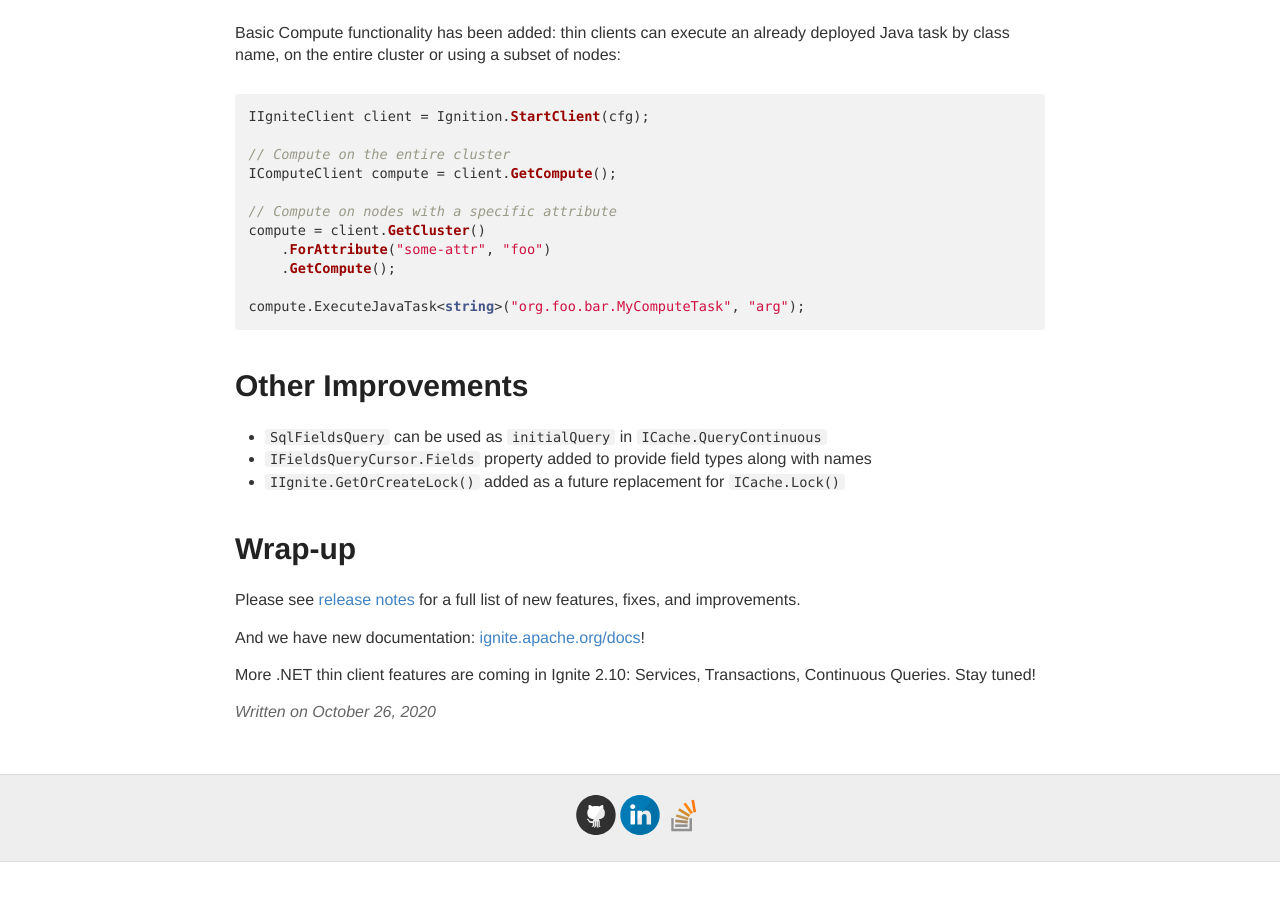
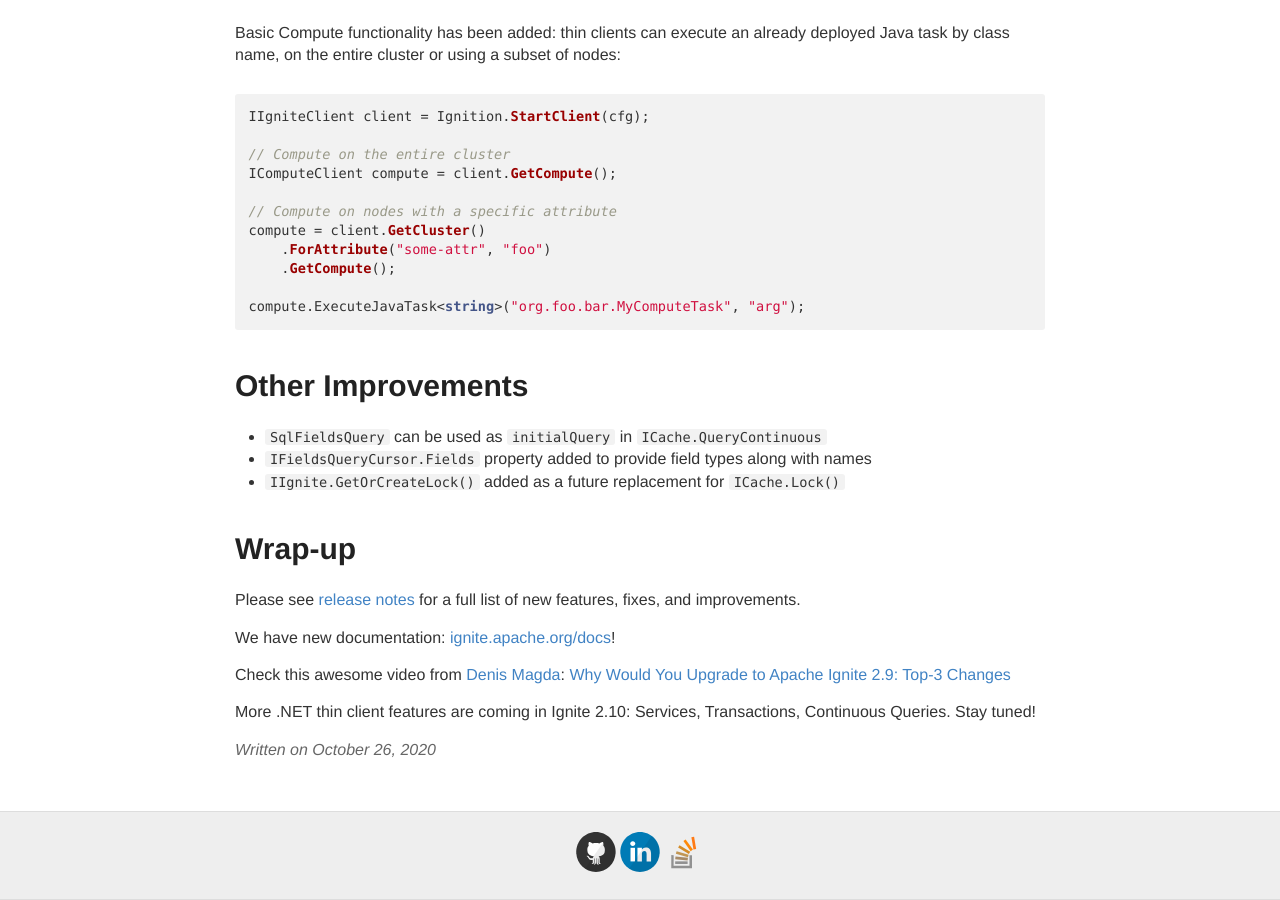
Before and after one commit to ptupitsyn/ptupitsyn.github.io, a Jekyll site: the page built from _posts/2020-10-26-Whats-New-In-Ignite-Net-2.9.md, in a window 1280 px wide and 900 px high, scrolled down 3973 px. Built offline with Jekyll 4.4.1, drawn with Linux system fonts in a browser that asks for light colours; comment, search, counter and statistics services are not loaded; before the commit the page ends 4835 px from its top, so only the background shows below that.

Commit message:
Ignite 2.9: Add video link to wrap-up

```diff
--- a/_posts/2020-10-26-Whats-New-In-Ignite-Net-2.9.md
+++ b/_posts/2020-10-26-Whats-New-In-Ignite-Net-2.9.md
@@ -190,6 +190,8 @@ compute.ExecuteJavaTask<string>("org.foo.bar.MyComputeTask", "arg");
 
 Please see [release notes](https://ignite.apache.org/releases/2.9.0/release_notes.html) for a full list of new features, fixes, and improvements.
 
-And we have new documentation: [ignite.apache.org/docs](https://ignite.apache.org/docs/)!
+We have new documentation: [ignite.apache.org/docs](https://ignite.apache.org/docs/)!
+
+Check this awesome video from [Denis Magda](https://twitter.com/denismagda): [Why Would You Upgrade to Apache Ignite 2.9: Top-3 Changes](https://www.youtube.com/watch?v=ewwjq8SIk-s)
 
 More .NET thin client features are coming in Ignite 2.10: Services, Transactions, Continuous Queries. Stay tuned!
```
